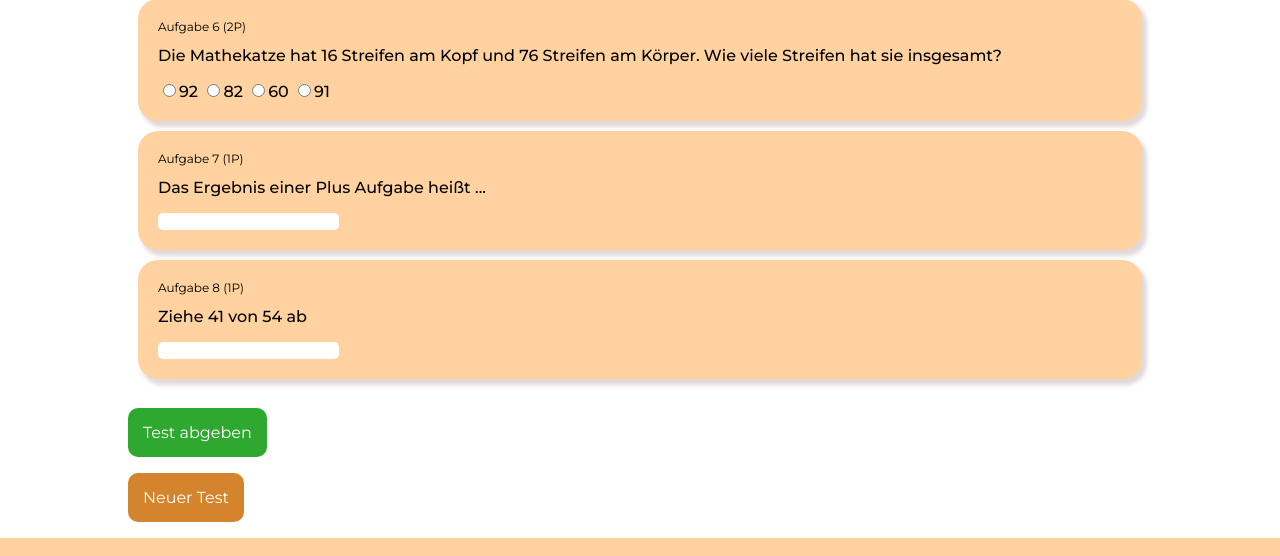
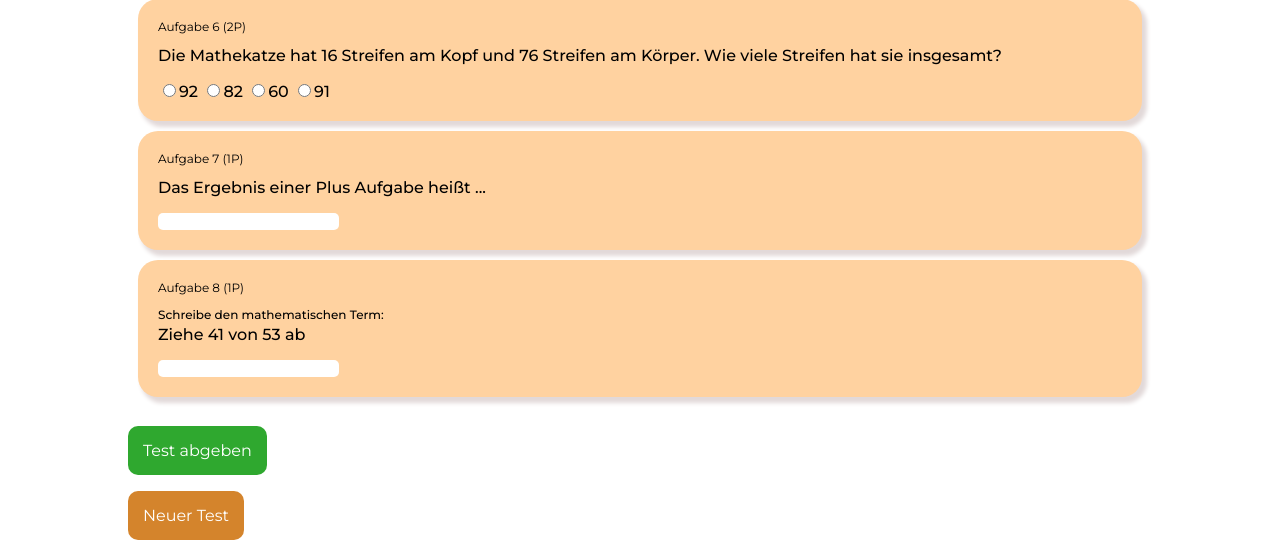
Before and after one commit to s-unger/e-assessment, a PHP site: page /src/test.php in a window 1280 px wide. Shown: the part 1470-2026 px from the top of the page. Run offline with PHP 8.4, Linux system fonts and the light colour scheme; the visitor is signed in with stand-in values (Sample User, id 1); data that the repository does not hold is empty.

Commit message:
add changes to Aufgabe 8

```diff
--- a/src/questionGenerator.php
+++ b/src/questionGenerator.php
@@ -230,7 +230,7 @@ function generate_truefalse_1(){
 function generate_text_to_term() {
 
     $x = mt_rand(0, 50);
-    $y = mt_rand(0, 100);
+    $y = mt_rand(51, 100);
 
     $question = "Ziehe $x von $y ab";
     $solution = "$y - $x";
--- a/src/test.php
+++ b/src/test.php
@@ -383,6 +383,7 @@ function check()
 
         <div class="question">
             <p class="q-title"> Aufgabe 8 (1P)</p>
+            <p class="bezeichnung"> Schreibe den mathematischen Term: </p>
             <p class="q1">
             <?php
             if ($_SESSION['newQuestions'] == true) {
--- a/style.css
+++ b/style.css
@@ -168,3 +168,8 @@ img {
     border-radius: 5px;
     border: none;
 }
+
+.bezeichnung {
+    font-size: 12px;
+    margin-bottom: 3;
+}
```
